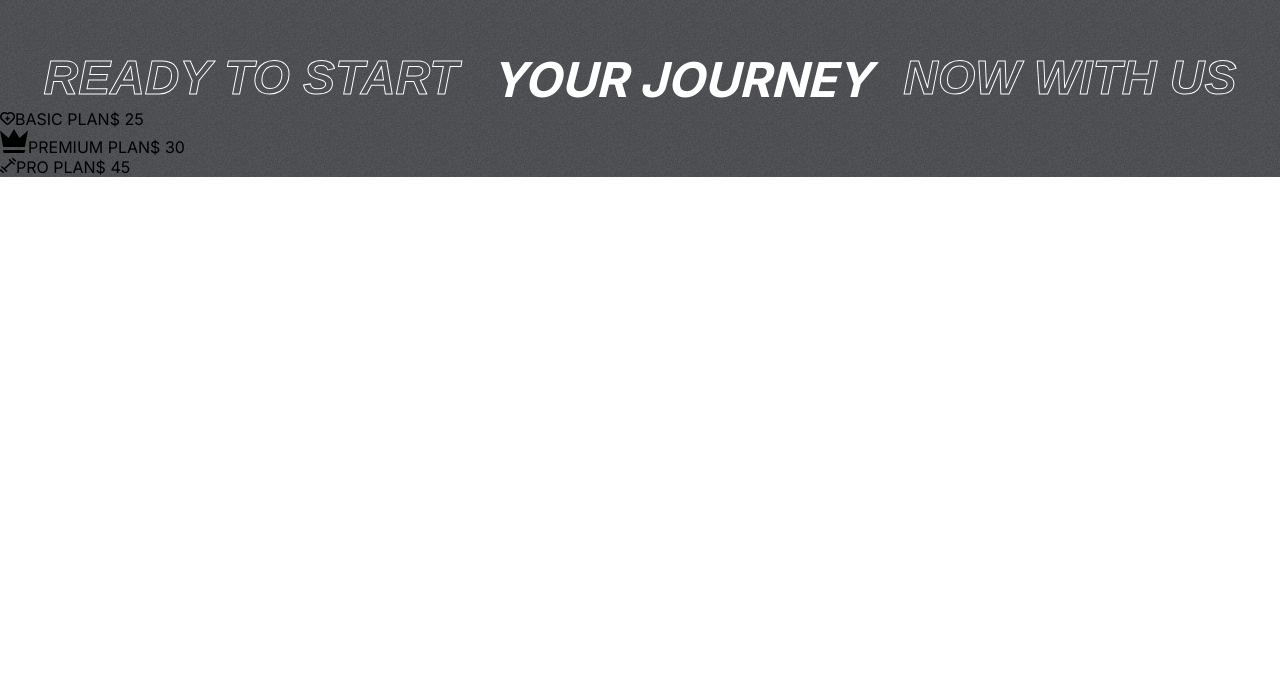
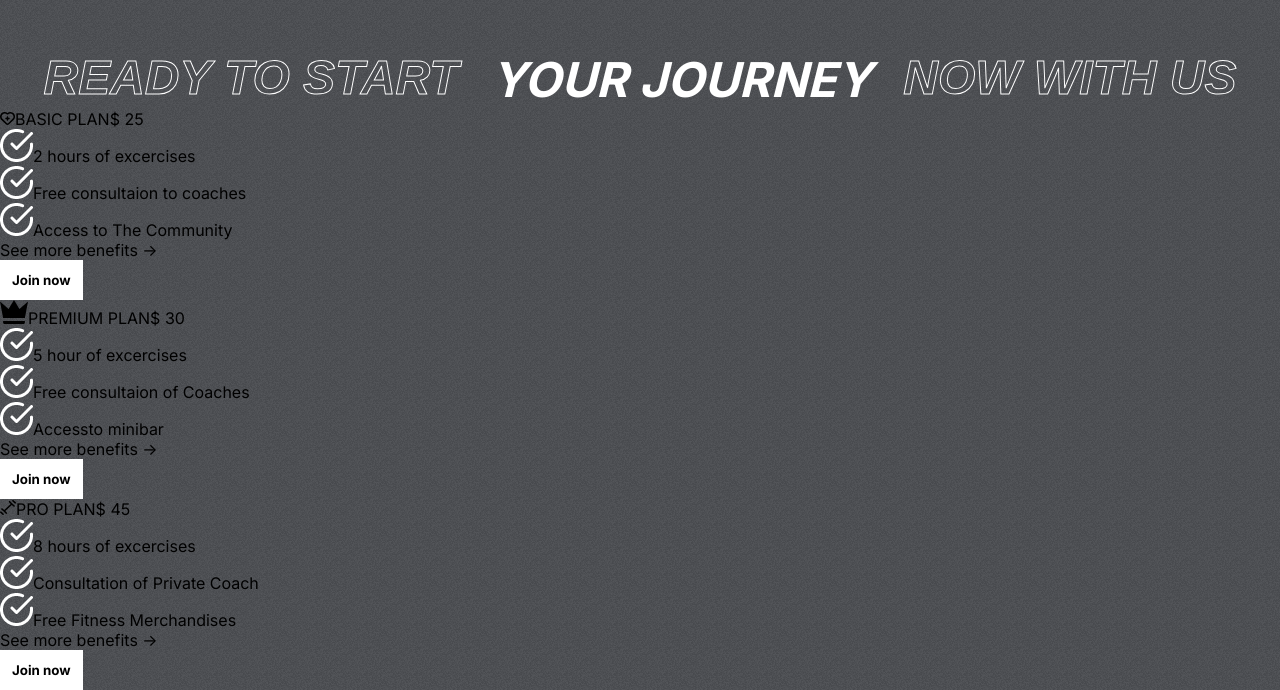
Before and after one commit to ThomasSzentirmay/FT-demo-st, a React (Create React App) app: page / in a window 1280 px wide. Shown: the part 1837-2527 px from the top of the page. Before the commit the page ends 2014 px from the top, so only its background shows below. Built offline with nearby package versions, Linux system fonts and the light colour scheme; the HTML template or start-up script is replaced by a standard one.

Commit message:
built structure for Plans component and ready for section styling

```diff
--- a/src/components/Plans/Plans.jsx
+++ b/src/components/Plans/Plans.jsx
@@ -1,6 +1,7 @@
 import React from 'react';
 import './Plans.css';
 import {plansData} from '../../data/plansData';
+import whiteTick from '../../assets/whiteTick.png';
 
 const Plans = () => {
     return (
@@ -20,6 +21,22 @@ const Plans = () => {
                         {plan.icon}
                         <span>{plan.name}</span>
                         <span>$ {plan.price}</span>
+
+                        <div className="features">
+                            {plan.features.map((feature, i) => {
+                                return (
+                                    <div className="feature">
+                                        <img src={whiteTick} alt="" />
+                                        <span key={i}>{feature}</span>
+                                    </div>
+                                );
+                            })}
+                        </div>
+
+                        <div>
+                            <span>See more benefits -></span>
+                            <button className="btn">Join now</button>
+                        </div>
                     </div>
                     );
                 })}
```
